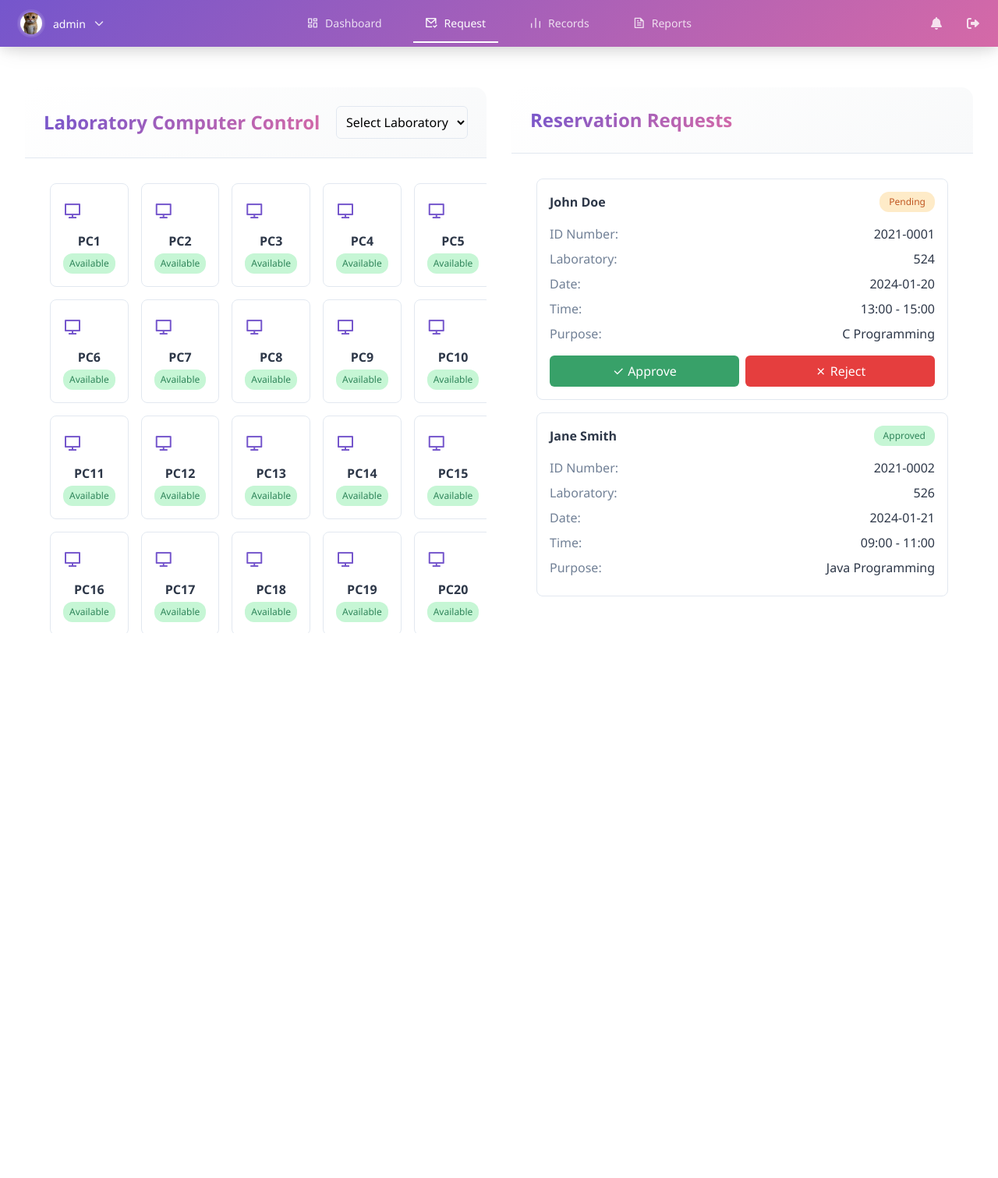
After one commit to pulmonaryveins/ccs-sit-in, a PHP site: page /request.php in a window 1280 px wide. The commit adds this page. Shown: the whole page at 78% size. Run offline with PHP 8.4, Linux system fonts and the light colour scheme; a user stored in the database is signed in; data comes from the database, SQL or seed files in the repository; data that the repository does not hold is empty; some libraries are stand-ins or nearby versions.

Commit message:
Addded annoucements, and static request.

```diff
--- a/dashboard.php
+++ b/dashboard.php
@@ -38,7 +38,7 @@ if ($row = $result->fetch_assoc()) {
         ($year == 3 ? 'rd' : 'th'))
     ) . ' Year';
 
-    $_SESSION['profile_image'] = $row['profile_image'] ?? 'default-avatar.png';
+    $_SESSION['profile_image'] = $row['profile_image'] ?? 'logo/AVATAR.png';
     $_SESSION['email'] = $row['email'];
     $_SESSION['address'] = $row['address'];
 }
@@ -75,7 +75,7 @@ $conn->close();
             <!-- Left side - Profile -->
             <div class="nav-profile">
                 <div class="profile-trigger" id="profile-trigger">
-                    <img src="<?php echo isset($_SESSION['profile_image']) ? htmlspecialchars($_SESSION['profile_image']) : 'default-avatar.png'; ?>"
+                    <img src="<?php echo isset($_SESSION['profile_image']) ? htmlspecialchars($_SESSION['profile_image']) : 'logo/AVATAR.png'; ?>"
                          alt="Profile">
                     <span class="username"><?php echo htmlspecialchars($_SESSION['username']); ?></span>
                     <i class="fas fa-chevron-down"></i>
@@ -126,7 +126,7 @@ $conn->close();
             <div class="profile-body">
                 <div class="profile-image-container">
                     <div class="profile-image">
-                        <img src="<?php echo isset($_SESSION['profile_image']) ? htmlspecialchars($_SESSION['profile_image']) : 'default-avatar.png'; ?>"
+                        <img src="<?php echo isset($_SESSION['profile_image']) ? htmlspecialchars($_SESSION['profile_image']) : 'logo/AVATAR.png'; ?>"
                              alt="Profile Picture"
                              id="profile-preview">
                     </div>
--- /dev/null
+++ b/request.php
@@ -0,0 +1,402 @@
+<?php
+session_start();
+if (!isset($_SESSION['admin_logged_in'])) {
+    header('Location: login.php');
+    exit();
+}
+
+require_once 'db_connect.php';
+
+// Get statistics
+$stats = [
+    'total_students' => 0,
+    'current_sitin' => 0,
+    'total_sitin' => 0
+];
+
+// Get total registered students (modified query)
+$query = "SELECT COUNT(*) as count FROM users";
+$result = $conn->query($query);
+if ($result) {
+    $stats['total_students'] = $result->fetch_assoc()['count'];
+}
+
+// Get current sit-in count (today)
+$query = "SELECT COUNT(*) as count FROM reservations WHERE DATE(date) = CURDATE()";
+$result = $conn->query($query);
+if ($result) {
+    $stats['current_sitin'] = $result->fetch_assoc()['count'];
+}
+
+// Get total sit-in count
+$query = "SELECT COUNT(*) as count FROM reservations";
+$result = $conn->query($query);
+if ($result) {
+    $stats['total_sitin'] = $result->fetch_assoc()['count'];
+}
+
+// Fetch announcements
+$announcements = [];
+$query = "SELECT * FROM announcements ORDER BY created_at DESC";
+$result = $conn->query($query);
+if ($result) {
+    while ($row = $result->fetch_assoc()) {
+        $announcements[] = $row;
+    }
+}
+?>
+<!DOCTYPE html>
+<html lang="en">
+<head>
+    <meta charset="UTF-8">
+    <meta http-equiv="X-UA-Compatible" content="IE=edge">
+    <meta name="viewport" content="width=device-width, initial-scale=1.0">
+    <title>Dashboard</title>
+    <link rel="stylesheet" href="styles.css?v=<?php echo time(); ?>">
+    <link rel="stylesheet" href="https://cdnjs.cloudflare.com/ajax/libs/font-awesome/6.0.0/css/all.min.css">
+    <link rel="stylesheet" href="https://cdnjs.cloudflare.com/ajax/libs/remixicon/4.6.0/remixicon.css">
+    <script src="https://unpkg.com/@tailwindcss/browser@4"></script>
+    <script src="https://cdn.jsdelivr.net/npm/chart.js"></script>
+</head>
+<body>
+    <!-- Navigation Bar -->
+    <div class="nav-container">
+        <div class="nav-wrapper">
+            <!-- Left side - Profile -->
+            <div class="nav-profile">
+                <div class="profile-trigger" id="profile-trigger">
+                    <img src="<?php echo isset($_SESSION['profile_image']) ? htmlspecialchars($_SESSION['profile_image']) : 'logo/AVATAR.png'; ?>"
+                         alt="Profile">
+                    <span class="username"><?php echo htmlspecialchars($_SESSION['username']); ?></span>
+                    <i class="fas fa-chevron-down"></i>
+                </div>
+            </div>
+
+            <!-- Center - Navigation -->
+            <nav class="nav-links">
+                <a href="admin_dashboard.php" class="nav-link">
+                    <i class="ri-dashboard-line"></i>
+                    <span>Dashboard</span>
+                </a>
+                <a href="request.php" class="nav-link active">
+                    <i class="ri-mail-check-line"></i>
+                    <span>Request</span>
+                </a>
+                <a href="records.php" class="nav-link">
+                    <i class="ri-bar-chart-line"></i>
+                    <span>Records</span>
+                </a>
+                <a href="reports.php" class="nav-link">
+                    <i class="ri-file-text-line"></i>
+                    <span>Reports</span>
+                </a>
+            </nav>
+
+            <!-- Right side - Actions -->
+            <div class="nav-actions">
+                <a href="#" class="action-link">
+                    <i class="fas fa-bell"></i>
+                </a>
+                <a href="logout.php" class="action-link">
+                    <i class="fas fa-sign-out-alt"></i>
+                </a>
+            </div>
+        </div>
+    </div>
+
+    <!-- Main Content -->
+    <div class="dashboard-grid">
+        <!-- Left Column - Computer Control -->
+        <div class="dashboard-column">
+            <div class="profile-card">
+                <div class="profile-header">
+                    <h3>Laboratory Computer Control</h3>
+                    <select id="labSelect" class="lab-select">
+                        <option value="">Select Laboratory</option>
+                        <option value="524">Laboratory 524</option>
+                        <option value="526">Laboratory 526</option>
+                        <option value="528">Laboratory 528</option>
+                        <option value="530">Laboratory 530</option>
+                        <option value="542">Laboratory 542</option>
+                    </select>
+                </div>
+                <div class="profile-content">
+                    <div class="computer-grid">
+                        <?php for($i = 1; $i <= 40; $i++): ?>
+                            <div class="computer-unit" data-pc="<?php echo $i; ?>">
+                                <div class="computer-icon">
+                                    <i class="ri-computer-line"></i>
+                                </div>
+                                <div class="computer-info">
+                                    <span class="pc-number">PC<?php echo $i; ?></span>
+                                    <span class="status available">Available</span>
+                                </div>
+                            </div>
+                        <?php endfor; ?>
+                    </div>
+                </div>
+            </div>
+        </div>
+
+        <!-- Right Column - Reservation Requests -->
+        <div class="dashboard-column">
+            <div class="profile-card">
+                <div class="profile-header">
+                    <h3>Reservation Requests</h3>
+                </div>
+                <div class="profile-content">
+                    <div class="requests-list">
+                        <!-- Sample Reservation Request -->
+                        <div class="request-item">
+                            <div class="request-header">
+                                <span class="student-name">John Doe</span>
+                                <span class="request-status pending">Pending</span>
+                            </div>
+                            <div class="request-details">
+                                <div class="detail-row">
+                                    <span class="label">ID Number:</span>
+                                    <span class="value">2021-0001</span>
+                                </div>
+                                <div class="detail-row">
+                                    <span class="label">Laboratory:</span>
+                                    <span class="value">524</span>
+                                </div>
+                                <div class="detail-row">
+                                    <span class="label">Date:</span>
+                                    <span class="value">2024-01-20</span>
+                                </div>
+                                <div class="detail-row">
+                                    <span class="label">Time:</span>
+                                    <span class="value">13:00 - 15:00</span>
+                                </div>
+                                <div class="detail-row">
+                                    <span class="label">Purpose:</span>
+                                    <span class="value">C Programming</span>
+                                </div>
+                            </div>
+                            <div class="request-actions">
+                                <button class="action-btn approve">
+                                    <i class="ri-check-line"></i> Approve
+                                </button>
+                                <button class="action-btn reject">
+                                    <i class="ri-close-line"></i> Reject
+                                </button>
+                            </div>
+                        </div>
+
+                        <!-- More sample requests -->
+                        <div class="request-item">
+                            <div class="request-header">
+                                <span class="student-name">Jane Smith</span>
+                                <span class="request-status approved">Approved</span>
+                            </div>
+                            <div class="request-details">
+                                <div class="detail-row">
+                                    <span class="label">ID Number:</span>
+                                    <span class="value">2021-0002</span>
+                                </div>
+                                <div class="detail-row">
+                                    <span class="label">Laboratory:</span>
+                                    <span class="value">526</span>
+                                </div>
+                                <div class="detail-row">
+                                    <span class="label">Date:</span>
+                                    <span class="value">2024-01-21</span>
+                                </div>
+                                <div class="detail-row">
+                                    <span class="label">Time:</span>
+                                    <span class="value">09:00 - 11:00</span>
+                                </div>
+                                <div class="detail-row">
+                                    <span class="label">Purpose:</span>
+                                    <span class="value">Java Programming</span>
+                                </div>
+                            </div>
+                        </div>
+                    </div>
+                </div>
+            </div>
+        </div>
+    </div>
+
+    <style>
+        .lab-select {
+            padding: 0.5rem;
+            border-radius: 6px;
+            border: 1px solid #e2e8f0;
+            margin-left: 1rem;
+        }
+
+        .computer-grid {
+            display: grid;
+            grid-template-columns: repeat(5, 1fr);
+            gap: 1rem;
+            padding: 1rem;
+        }
+
+        .computer-unit {
+            background: white;
+            border: 1px solid #e2e8f0;
+            border-radius: 8px;
+            padding: 1rem;
+            cursor: pointer;
+            transition: all 0.3s ease;
+        }
+
+        .computer-unit:hover {
+            transform: translateY(-2px);
+            box-shadow: 0 4px 6px rgba(0, 0, 0, 0.1);
+        }
+
+        .computer-icon {
+            font-size: 1.5rem;
+            color: #7556cc;
+            margin-bottom: 0.5rem;
+        }
+
+        .computer-info {
+            display: flex;
+            flex-direction: column;
+            align-items: center;
+        }
+
+        .pc-number {
+            font-weight: 600;
+            color: #2d3748;
+        }
+
+        .status {
+            font-size: 0.75rem;
+            padding: 0.25rem 0.5rem;
+            border-radius: 12px;
+            margin-top: 0.25rem;
+        }
+
+        .status.available {
+            background: #c6f6d5;
+            color: #2f855a;
+        }
+
+        .status.in-use {
+            background: #fed7d7;
+            color: #c53030;
+        }
+
+        .requests-list {
+            display: flex;
+            flex-direction: column;
+            gap: 1rem;
+            padding: 1rem;
+        }
+
+        .request-item {
+            background: white;
+            border: 1px solid #e2e8f0;
+            border-radius: 8px;
+            padding: 1rem;
+        }
+
+        .request-header {
+            display: flex;
+            justify-content: space-between;
+            align-items: center;
+            margin-bottom: 1rem;
+        }
+
+        .student-name {
+            font-weight: 600;
+            color: #2d3748;
+        }
+
+        .request-status {
+            padding: 0.25rem 0.75rem;
+            border-radius: 12px;
+            font-size: 0.75rem;
+        }
+
+        .request-status.pending {
+            background: #feebc8;
+            color: #c05621;
+        }
+
+        .request-status.approved {
+            background: #c6f6d5;
+            color: #2f855a;
+        }
+
+        .detail-row {
+            display: flex;
+            justify-content: space-between;
+            margin-bottom: 0.5rem;
+        }
+
+        .label {
+            color: #718096;
+        }
+
+        .value {
+            font-weight: 500;
+            color: #2d3748;
+        }
+
+        .request-actions {
+            display: flex;
+            gap: 0.5rem;
+            margin-top: 1rem;
+        }
+
+        .action-btn {
+            flex: 1;
+            padding: 0.5rem;
+            border-radius: 6px;
+            border: none;
+            color: white;
+            cursor: pointer;
+            display: flex;
+            align-items: center;
+            justify-content: center;
+            gap: 0.25rem;
+            transition: all 0.3s ease;
+        }
+
+        .action-btn.approve {
+            background: #38a169;
+
+        }
+
+        .action-btn.reject {
+            background: #e53e3e;
+        }
+
+        .action-btn:hover {
+            transform: translateY(-1px);
+            filter: brightness(110%);
+        }
+    </style>
+
+    <script>
+        // Simple script to toggle computer status
+        document.querySelectorAll('.computer-unit').forEach(unit => {
+            unit.addEventListener('click', () => {
+                const status = unit.querySelector('.status');
+                if (status.classList.contains('available')) {
+                    status.classList.remove('available');
+                    status.classList.add('in-use');
+                    status.textContent = 'In Use';
+                } else {
+                    status.classList.remove('in-use');
+                    status.classList.add('available');
+                    status.textContent = 'Available';
+                }
+            });
+        });
+
+        // Laboratory selection handler
+        document.getElementById('labSelect').addEventListener('change', function() {
+            // You can add logic here to load the actual computer status for the selected laboratory
+            console.log('Selected laboratory:', this.value);
+        });
+    </script>
+
+</body>
+</html>
--- a/reservation.php
+++ b/reservation.php
@@ -142,7 +142,7 @@ $conn->close();
                             <div class="info-card">
                                 <div class="info-icon"><i class="ri-book-fill"></i></div>
                                 <div class="info-content">
-                                    <div class="detail-label">Course & Year</div>
+                                    <div class="detail-label">Course/Depart. & Year</div>
                                     <div class="detail-value">
                                         <input type="text" value="<?php echo htmlspecialchars($_SESSION['course'] . ' - ' . $_SESSION['year_level']); ?>" readonly>
                                     </div>
--- a/styles.css
+++ b/styles.css
@@ -372,19 +372,22 @@ body {
 /* Add these new styles for the grid layout */
 .dashboard-grid {
     display: grid;
-    grid-template-columns: 1fr 1fr; /* Two equal columns */
+    grid-template-columns: repeat(2, minmax(0, 800px)); /* Set maximum width per column */
     gap: 2rem;
     padding: 2rem;
-    max-width: 1800px;
-    margin: 0 auto;
+    justify-content: center; /* Center the grid horizontally */
+    margin: 80px auto 2rem; /* Add top margin to account for fixed navbar */
+    max-width: 2000px; /* Limit maximum width of the grid */
+    min-height: calc(100vh - 80px); /* Ensure minimum height */
 }
 
 .dashboard-column {
     min-width: 0; /* Prevents overflow */
+    min-height: 0;
 }
 
 .dashboard-column .profile-card {
-    height: 800px; /* Fixed height for the card */
+    height: calc(100vh - 120px); /* Increased height */
     display: flex;
     flex-direction: column;
 }
@@ -393,6 +396,10 @@ body {
     flex: 1;
     overflow: hidden; /* Hide overflow at this level */
     position: relative;
+    overflow-y: auto;
+    padding: 1rem;
+    scrollbar-width: thin;
+    scrollbar-color: #7556cc #f0f0f0;
 }
 
 .rules-container {
@@ -458,6 +465,7 @@ body {
     justify-content: center; /* Center the grid horizontally */
     margin: 80px auto 2rem; /* Add top margin to account for fixed navbar */
     max-width: 2000px; /* Limit maximum width of the grid */
+    min-height: calc(100vh - 80px); /* Ensure minimum height */
 }
 
 .dashboard-column .profile-card {
```
Also changed, not shown: admin_dashboard.php (+7 -7 lines), profile.php (+10 -10 lines), register.php (+8 -8 lines), logo/AVATAR.jfif (deleted), logo/AVATAR.png, uploads/profile_67c65840c9f6c.png (added).
